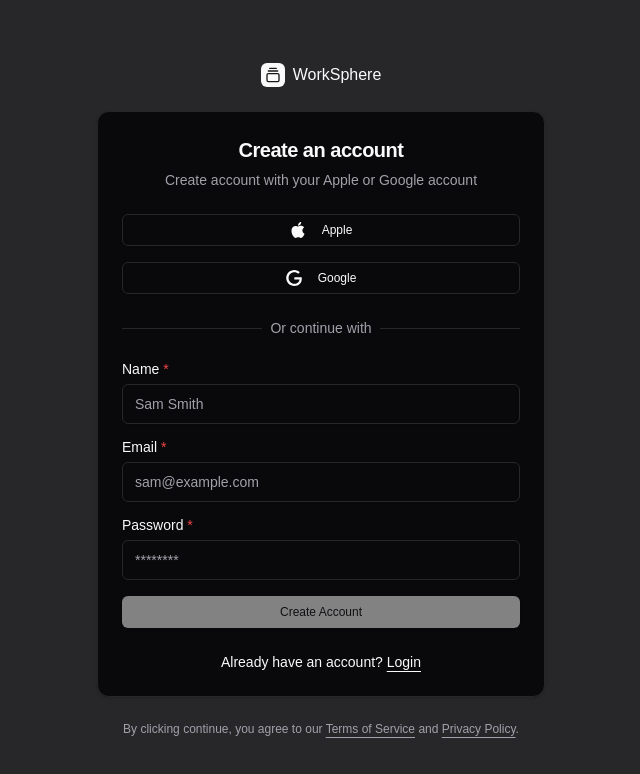
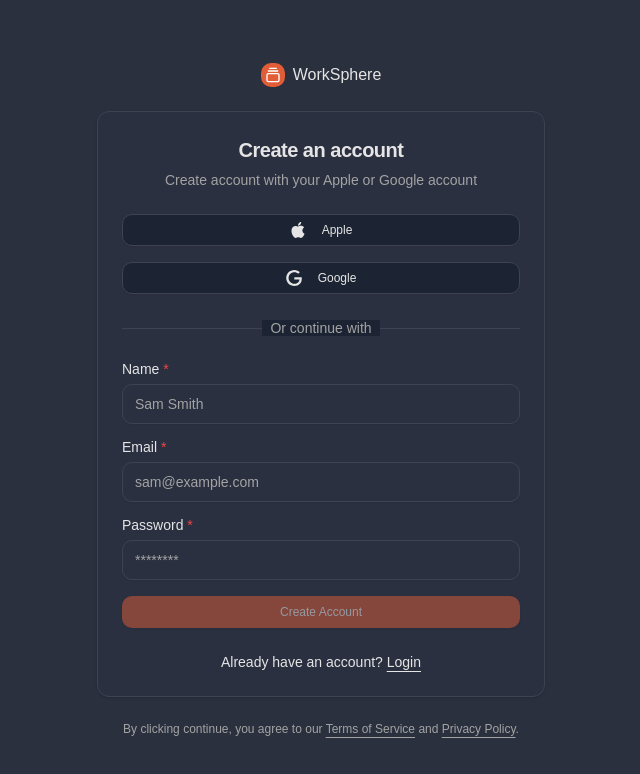
Before and after one commit to hafeeeii/work-sphere, a Next.js app: page /sign-up in a window 1280 px wide. Shown: the top 774 px of the page, without its empty margins (319-959 px from the left). Built offline with nearby package versions, Linux system fonts and the light colour scheme; no server answers.

Commit message:
refactor: enhance theme

```diff
--- a/src/app/(dashboard)/employee/list/views/action.ts
+++ b/src/app/(dashboard)/employee/views/action.ts
@@ -39,7 +39,7 @@
             error: err
         }
     }
-    revalidatePath('/employee/list')
+    revalidatePath('/employee')
 
     return {
         status: true,
@@ -84,7 +84,7 @@
             error: err
         }
     }
-    revalidatePath('/employee/list')
+    revalidatePath('/employee')
 
     return {
         status: true,
@@ -123,7 +123,7 @@
             error: err
         }
     }
-    revalidatePath('/employee/list')
+    revalidatePath('/employee')
 
     return {
         status: true,
--- a/src/app/(dashboard)/employee/list/views/form.tsx
+++ b/src/app/(dashboard)/employee/views/form.tsx
@@ -111,7 +111,6 @@
         <form onSubmit={handleSubmit(onSubmit)} className='w-full space-y-6'>
           <div className='space-y-4'>
             {/* Personal Info */}
-            <Label className='text-lg'>Personal Info</Label>
             <div className='flex flex-col gap-4'>
               <div className='flex gap-4'>
                 <div className='grid w-full gap-1.5'>
@@ -196,7 +195,6 @@
             </div>
 
             {/* Job Details */}
-            <Label className='text-lg'>Job Details</Label>
             <div className='flex flex-col gap-4'>
               <div className='flex gap-4'>
                 <div className='grid w-1/2 gap-1.5'>
--- a/src/app/(dashboard)/settings/views/index.tsx
+++ b/src/app/(dashboard)/settings/views/index.tsx
@@ -48,7 +48,7 @@
       {tabs.map((tab) => (
         <TabsContent key={tab.tab} value={tab.tab}>
           <Card>
-            <CardContent className="py-2 min-h-[85vh]">
+            <CardContent className="py-2 ">
           {tab.content}
             </CardContent>
           </Card>
--- a/src/app/(dashboard)/settings/views/tabs/work-location/index.tsx
+++ b/src/app/(dashboard)/settings/views/tabs/work-location/index.tsx
@@ -44,7 +44,6 @@
     data: workLocations ?? []
   }
 
-  console.log(workLocations,'workLocations')
 
   const onEdit = async (id: string) => {
     if (!id) return null
--- a/src/app/globals.css
+++ b/src/app/globals.css
@@ -5,76 +5,101 @@
 body {
   font-family: Arial, Helvetica, sans-serif;
 }
-@layer base {
+
 :root {
-    --background: 0 0% 100%;
-    --foreground: 240 10% 3.9%;
+  --background: 204.0000 12.1951% 91.9608%;
+  --foreground: 0 0% 20%;
   --card: 0 0% 100%;
-    --card-foreground: 240 10% 3.9%;
+  --card-foreground: 0 0% 20%;
   --popover: 0 0% 100%;
-    --popover-foreground: 240 10% 3.9%;
-    --primary: 240 5.9% 10%;
-    --primary-foreground: 0 0% 98%;
-    --secondary: 240 4.8% 95.9%;
-    --secondary-foreground: 240 5.9% 10%;
-    --muted: 240 4.8% 95.9%;
-    --muted-foreground: 240 3.8% 46.1%;
-    --accent: 240 4.8% 95.9%;
-    --accent-foreground: 240 5.9% 10%;
-    --destructive: 0 84.2% 60.2%;
-    --destructive-foreground: 0 0% 98%;
-    --border: 240 5.9% 90%;
-    --input: 240 5.9% 90%;
-    --ring: 240 10% 3.9%;
-    --chart-1: 12 76% 61%;
-    --chart-2: 173 58% 39%;
-    --chart-3: 197 37% 24%;
-    --chart-4: 43 74% 66%;
-    --chart-5: 27 87% 67%;
-    --radius: 0.5rem;
-    --sidebar-background: 0 0% 98%;
-    --sidebar-foreground: 240 5.3% 26.1%;
-    --sidebar-primary: 240 5.9% 10%;
-    --sidebar-primary-foreground: 0 0% 98%;
-    --sidebar-accent: 240 4.8% 95.9%;
-    --sidebar-accent-foreground: 240 5.9% 10%;
-    --sidebar-border: 220 13% 91%;
-    --sidebar-ring: 217.2 91.2% 59.8%;
+  --popover-foreground: 0 0% 20%;
+  --primary: 13.2143 73.0435% 54.9020%;
+  --primary-foreground: 0 0% 100%;
+  --secondary: 220.0000 14.2857% 95.8824%;
+  --secondary-foreground: 215 13.7931% 34.1176%;
+  --muted: 210 20.0000% 98.0392%;
+  --muted-foreground: 220 8.9362% 46.0784%;
+  --accent: 207.6923 46.4286% 89.0196%;
+  --accent-foreground: 224.4444 64.2857% 32.9412%;
+  --destructive: 0 84.2365% 60.1961%;
+  --destructive-foreground: 0 0% 100%;
+  --border: 210 9.3750% 87.4510%;
+  --input: 220 15.7895% 96.2745%;
+  --ring: 13.2143 73.0435% 54.9020%;
+  --chart-1: 210 37.5000% 65.4902%;
+  --chart-2: 12.9032 73.2283% 75.0980%;
+  --chart-3: 213.1579 29.9213% 50.1961%;
+  --chart-4: 216.9231 35.7798% 42.7451%;
+  --chart-5: 221.0127 43.6464% 35.4902%;
+  --sidebar: 216 7.9365% 87.6471%;
+  --sidebar-foreground: 0 0% 20%;
+  --sidebar-primary: 13.2143 73.0435% 54.9020%;
+  --sidebar-primary-foreground: 0 0% 100%;
+  --sidebar-accent: 207.6923 46.4286% 89.0196%;
+  --sidebar-accent-foreground: 224.4444 64.2857% 32.9412%;
+  --sidebar-border: 220 13.0435% 90.9804%;
+  --sidebar-ring: 13.2143 73.0435% 54.9020%;
+  --font-sans: Inter, sans-serif;
+  --font-serif: Source Serif 4, serif;
+  --font-mono: JetBrains Mono, monospace;
+  --radius: 0.75rem;
+  --shadow-2xs: 0px 1px 3px 0px hsl(0 0% 0% / 0.05);
+  --shadow-xs: 0px 1px 3px 0px hsl(0 0% 0% / 0.05);
+  --shadow-sm: 0px 1px 3px 0px hsl(0 0% 0% / 0.10), 0px 1px 2px -1px hsl(0 0% 0% / 0.10);
+  --shadow: 0px 1px 3px 0px hsl(0 0% 0% / 0.10), 0px 1px 2px -1px hsl(0 0% 0% / 0.10);
+  --shadow-md: 0px 1px 3px 0px hsl(0 0% 0% / 0.10), 0px 2px 4px -1px hsl(0 0% 0% / 0.10);
+  --shadow-lg: 0px 1px 3px 0px hsl(0 0% 0% / 0.10), 0px 4px 6px -1px hsl(0 0% 0% / 0.10);
+  --shadow-xl: 0px 1px 3px 0px hsl(0 0% 0% / 0.10), 0px 8px 10px -1px hsl(0 0% 0% / 0.10);
+  --shadow-2xl: 0px 1px 3px 0px hsl(0 0% 0% / 0.25);
+  --tracking-normal: 0em;
+  --spacing: 0.25rem;
 }
+
 .dark {
-    --background: 240 10% 3.9%;
-    --foreground: 0 0% 98%;
-    --card: 240 10% 3.9%;
-    --card-foreground: 0 0% 98%;
-    --popover: 240 10% 3.9%;
-    --popover-foreground: 0 0% 98%;
-    --primary: 0 0% 98%;
-    --primary-foreground: 240 5.9% 10%;
-    --secondary: 240 3.7% 15.9%;
-    --secondary-foreground: 0 0% 98%;
-    --muted: 240 3.7% 15.9%;
-    --muted-foreground: 240 5% 64.9%;
-    --accent: 240 3.7% 15.9%;
-    --accent-foreground: 0 0% 98%;
-    --destructive: 0 62.8% 30.6%;
-    --destructive-foreground: 0 0% 98%;
-    --border: 240 3.7% 15.9%;
-    --input: 240 3.7% 15.9%;
-    --ring: 240 4.9% 83.9%;
-    --chart-1: 220 70% 50%;
-    --chart-2: 160 60% 45%;
-    --chart-3: 30 80% 55%;
-    --chart-4: 280 65% 60%;
-    --chart-5: 340 75% 55%;
-    --sidebar-background: 240 5.9% 10%;
-    --sidebar-foreground: 240 4.8% 95.9%;
-    --sidebar-primary: 224.3 76.3% 48%;
+  --background: 219.1304 29.1139% 15.4902%;
+  --foreground: 0 0% 89.8039%;
+  --card: 223.6364 20.7547% 20.7843%;
+  --card-foreground: 0 0% 89.8039%;
+  --popover: 223.3333 19.1489% 18.4314%;
+  --popover-foreground: 0 0% 89.8039%;
+  --primary: 13.2143 73.0435% 54.9020%;
+  --primary-foreground: 0 0% 100%;
+  --secondary: 222 19.2308% 20.3922%;
+  --secondary-foreground: 0 0% 89.8039%;
+  --muted: 222 19.2308% 20.3922%;
+  --muted-foreground: 0 0% 63.9216%;
+  --accent: 223.6364 34.3750% 25.0980%;
+  --accent-foreground: 213.3333 96.9231% 87.2549%;
+  --destructive: 0 84.2365% 60.1961%;
+  --destructive-foreground: 0 0% 100%;
+  --border: 224.3478 15.8621% 28.4314%;
+  --input: 224.3478 15.8621% 28.4314%;
+  --ring: 13.2143 73.0435% 54.9020%;
+  --chart-1: 210 37.5000% 65.4902%;
+  --chart-2: 11.7241 63.5036% 73.1373%;
+  --chart-3: 213.1579 29.9213% 50.1961%;
+  --chart-4: 216.9231 35.7798% 42.7451%;
+  --chart-5: 221.0127 43.6464% 35.4902%;
+  --sidebar: 222.8571 20.0000% 20.5882%;
+  --sidebar-foreground: 0 0% 89.8039%;
+  --sidebar-primary: 13.2143 73.0435% 54.9020%;
   --sidebar-primary-foreground: 0 0% 100%;
-    --sidebar-accent: 240 3.7% 15.9%;
-    --sidebar-accent-foreground: 240 4.8% 95.9%;
-    --sidebar-border: 240 3.7% 15.9%;
-    --sidebar-ring: 217.2 91.2% 59.8%;
-  }
+  --sidebar-accent: 223.6364 34.3750% 25.0980%;
+  --sidebar-accent-foreground: 213.3333 96.9231% 87.2549%;
+  --sidebar-border: 224.3478 15.8621% 28.4314%;
+  --sidebar-ring: 13.2143 73.0435% 54.9020%;
+  --font-sans: Inter, sans-serif;
+  --font-serif: Source Serif 4, serif;
+  --font-mono: JetBrains Mono, monospace;
+  --radius: 0.75rem;
+  --shadow-2xs: 0px 1px 3px 0px hsl(0 0% 0% / 0.05);
+  --shadow-xs: 0px 1px 3px 0px hsl(0 0% 0% / 0.05);
+  --shadow-sm: 0px 1px 3px 0px hsl(0 0% 0% / 0.10), 0px 1px 2px -1px hsl(0 0% 0% / 0.10);
+  --shadow: 0px 1px 3px 0px hsl(0 0% 0% / 0.10), 0px 1px 2px -1px hsl(0 0% 0% / 0.10);
+  --shadow-md: 0px 1px 3px 0px hsl(0 0% 0% / 0.10), 0px 2px 4px -1px hsl(0 0% 0% / 0.10);
+  --shadow-lg: 0px 1px 3px 0px hsl(0 0% 0% / 0.10), 0px 4px 6px -1px hsl(0 0% 0% / 0.10);
+  --shadow-xl: 0px 1px 3px 0px hsl(0 0% 0% / 0.10), 0px 8px 10px -1px hsl(0 0% 0% / 0.10);
+  --shadow-2xl: 0px 1px 3px 0px hsl(0 0% 0% / 0.25);
 }
 
 @layer base {
--- a/src/components/app-sidebar.tsx
+++ b/src/components/app-sidebar.tsx
@@ -38,7 +38,7 @@
   },
   {
     title: "Employees",
-    url: `/employee/list?${getDefaultSortById('name')}`,
+    url: `/employee?${getDefaultSortById('name')}`,
     icon: Briefcase,
   },
   {
--- a/src/components/shared-table.tsx
+++ b/src/components/shared-table.tsx
@@ -76,7 +76,6 @@
 
     // remove filters that are not in the table
     columnData?.forEach(column => {
-      console.log(param.get(column.accessorKey as string), 'checking')
       if (column.filterable) {
         const found = columnFilters.find(filter => filter.id === column.accessorKey)
         if (!found) {
@@ -169,8 +168,8 @@
   })
 
   return (
-    <div className='w-full space-y-2'>
-      <div className='flex items-center gap-2'>
+    <div className='w-full space-y-2 '>
+      <div className='flex items-center gap-2 '>
         {columnData.map(
           (item, idx) =>
             item.filterable && (
@@ -230,7 +229,6 @@
             key={pageSize}
             checked={pageSize === pagination.pageSize}
             onCheckedChange={() => setPagination((prev) => ({ ...prev, pageSize }))}
-
           >
             {pageSize}
           </DropdownMenuCheckboxItem>
--- a/src/lib/session.ts
+++ b/src/lib/session.ts
@@ -50,7 +50,7 @@
     });
     return payload;
   } catch (error) {
-    console.log("Failed to verify session");
+    console.error("Failed to verify session");
   }
 }
 
@@ -59,7 +59,6 @@
   const cookie = cookieStore.get('session')?.value
 
   let session = null
-  console.log(cookie,'this i scookie')
   if (!cookie) {
     return {
       status: false,
--- a/src/services/department.ts
+++ b/src/services/department.ts
@@ -6,7 +6,6 @@
 export const getDepartments = async ( cookie:string,queryParams?: { [key: string]: string }): Promise<Department[]> => {
   const subdomain = getCookieValue(cookie, 'subdomain')
   const mainUrl = isDev ? `${protocol}://localhost:3000${endPoint}` : `${protocol}://${subdomain}.${rootDomain}${endPoint}`
-  console.log(mainUrl,'mainUrl')
   let params = new URLSearchParams()
   if (queryParams) {
     const { sortBy, sortOrder, name,code, page, pageSize } = queryParams
@@ -25,7 +24,6 @@
       }
     })
     const data = await res.json()
-    console.log(data,'data')
     return data
   } catch (error) {
     console.error('Error fetching department: ',error)
--- a/src/services/employee.ts
+++ b/src/services/employee.ts
@@ -23,7 +23,6 @@
       }
     })
     const data = await res.json()
-     console.log(data,'data')
     return data
   } catch (error) {
     console.error('Error fetching employees')
```
Also changed, not shown: src/app/(dashboard)/employee/page.tsx (renamed from src/app/(dashboard)/employee/list/page.tsx), src/app/(dashboard)/employee/views/index.tsx (renamed from src/app/(dashboard)/employee/list/views/index.tsx). Lines whose indentation alone changed are shown as unchanged.
